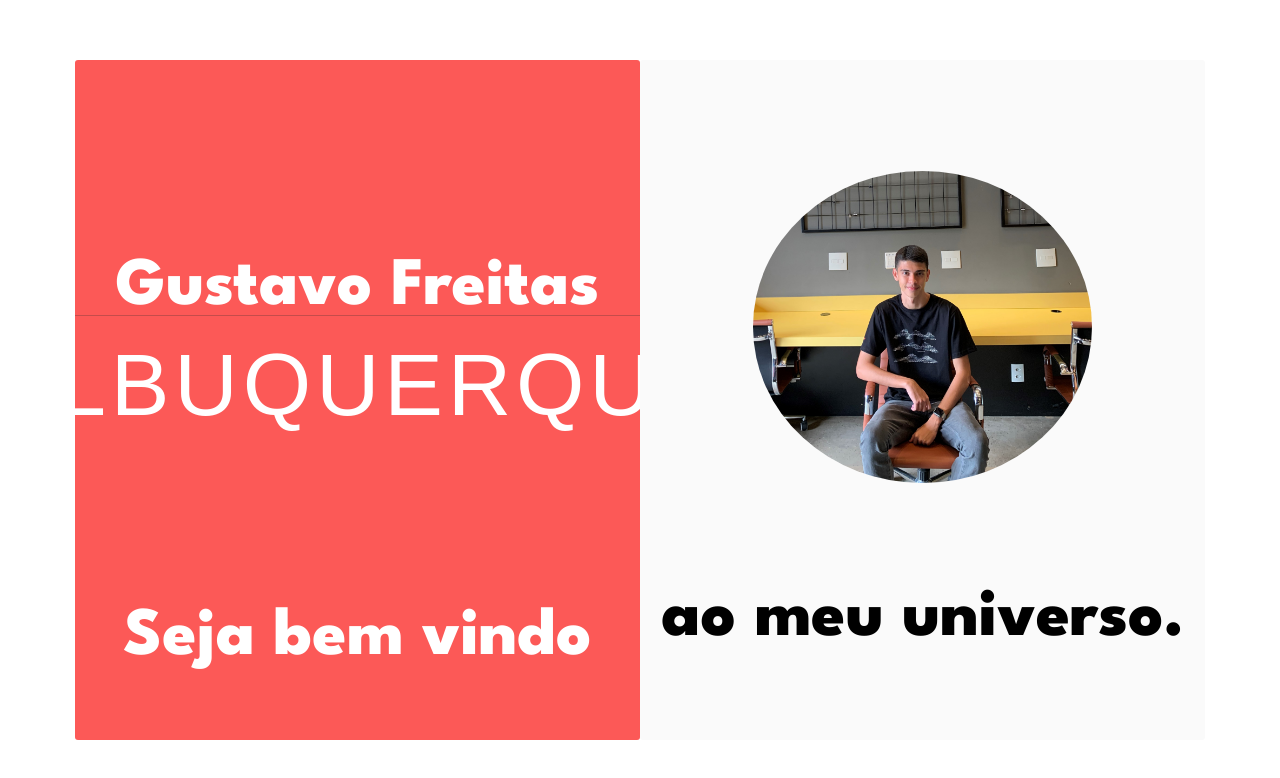
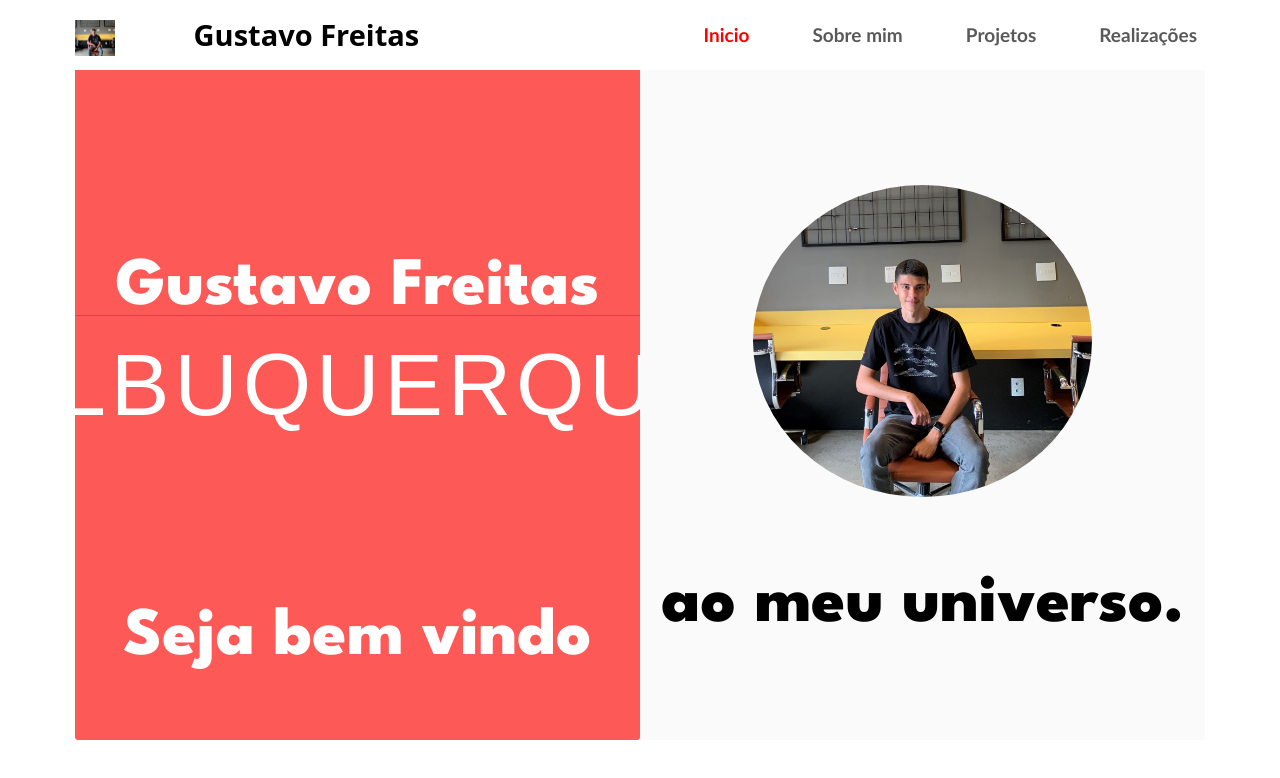
Before and after one commit to GustavoFreitas2806/GustavoFreitas2806.github.io, a plain HTML site: page index.html in a window 1280 px wide. Drawn offline with nearby package versions, Linux system fonts and the light colour scheme; a web font is replaced by a local one.

Commit message:
navbar add

```diff
--- a/index.html
+++ b/index.html
@@ -11,7 +11,42 @@
 
 <body>
     <header>
-
+        <!-- NAVBAR -->
+        <nav class="navbar bg-body-tertiary fixed-top navbar-expand-lg" style="background-color: white !important;" id="navbar">
+            <div class="container-fluid">
+                <a class="navbar-brand" href="#" id="logo"><img src="images/IMG_1785.jpg" style="width: 40px;" alt=""></a>
+                <a class="navbar-brand" href="#" id="logo">Gustavo Freitas</a>
+                <button class="navbar-toggler" type="button" data-bs-toggle="offcanvas"
+                    data-bs-target="#offcanvasNavbar" aria-controls="offcanvasNavbar" aria-label="Toggle navigation">
+                    <span class="navbar-toggler-icon"></span>
+                </button>
+                <div class="offcanvas offcanvas-end" tabindex="-1" id="offcanvasNavbar"
+                    aria-labelledby="offcanvasNavbarLabel">
+                    <div class="offcanvas-header">
+                        <h5 class="offcanvas-title" id="offcanvasNavbarLabel">Menu do Gustavo</h5>
+                        <button type="button" class="btn-close" data-bs-dismiss="offcanvas" aria-label="Close"></button>
+                    </div>
+                    <div class="offcanvas-body">
+                        <ul class="navbar-nav justify-content-end flex-grow-1 pe-3">
+                            <li class="nav-item">
+                                <a class="nav-link active" aria-current="page" href="#" style="color: red;">Inicio</a>
+                            </li>
+                            <li class="nav-item">
+                                <a class="nav-link" href="#">Sobre mim</a>
+                            </li>
+                            <li class="nav-item">
+                                <a class="nav-link" href="#">Projetos</a>
+                            </li>
+                            <li class="nav-item">
+                                <a class="nav-link" href="#">Realizações</a>
+                            </li>
+                        </ul>
+                        </li>
+                        </ul>
+                    </div>
+                </div>
+            </div>
+        </nav>
     </header>
 
     <div class="container">
--- a/style.css
+++ b/style.css
@@ -8,8 +8,6 @@ body {
   min-height: 100vh;
 }
 
-
-
 .container {
   min-width: 100vw;
   width: 100%;
@@ -17,6 +15,31 @@ body {
   display: flex;
   margin-top: 7.5vh;
 }
+
+
+#navbar  li a {
+  padding-right: 55px;
+  font-family: 'Gill Sans', 'Gill Sans MT', Calibri, 'Trebuchet MS', sans-serif;
+  font-weight: 600;
+  font-size: 19px;
+
+}
+
+#navbar  li a:hover {
+color: #fc5957;
+}
+
+
+
+
+/* nome/titulo */
+#logo {
+  margin-left: 5%;
+  font-weight: 600;
+  font-size: 29px;
+}
+
+
 
 
 .red-container {
@@ -80,13 +103,15 @@ body {
   font-family: 'League Spartan', sans-serif;
   font-size: 68px;
   color: rgb(0, 0, 0);
-  margin-top: 15%;
+  margin-top: 10%;
   display: flex;
   justify-content: center;
 }
 
 
-@media (max-width: 1050px) {
+
+
+@media (max-width: 1250px) {
 
   .container {
     width: 100%;
```
Lines whose indentation alone changed are shown as unchanged.
